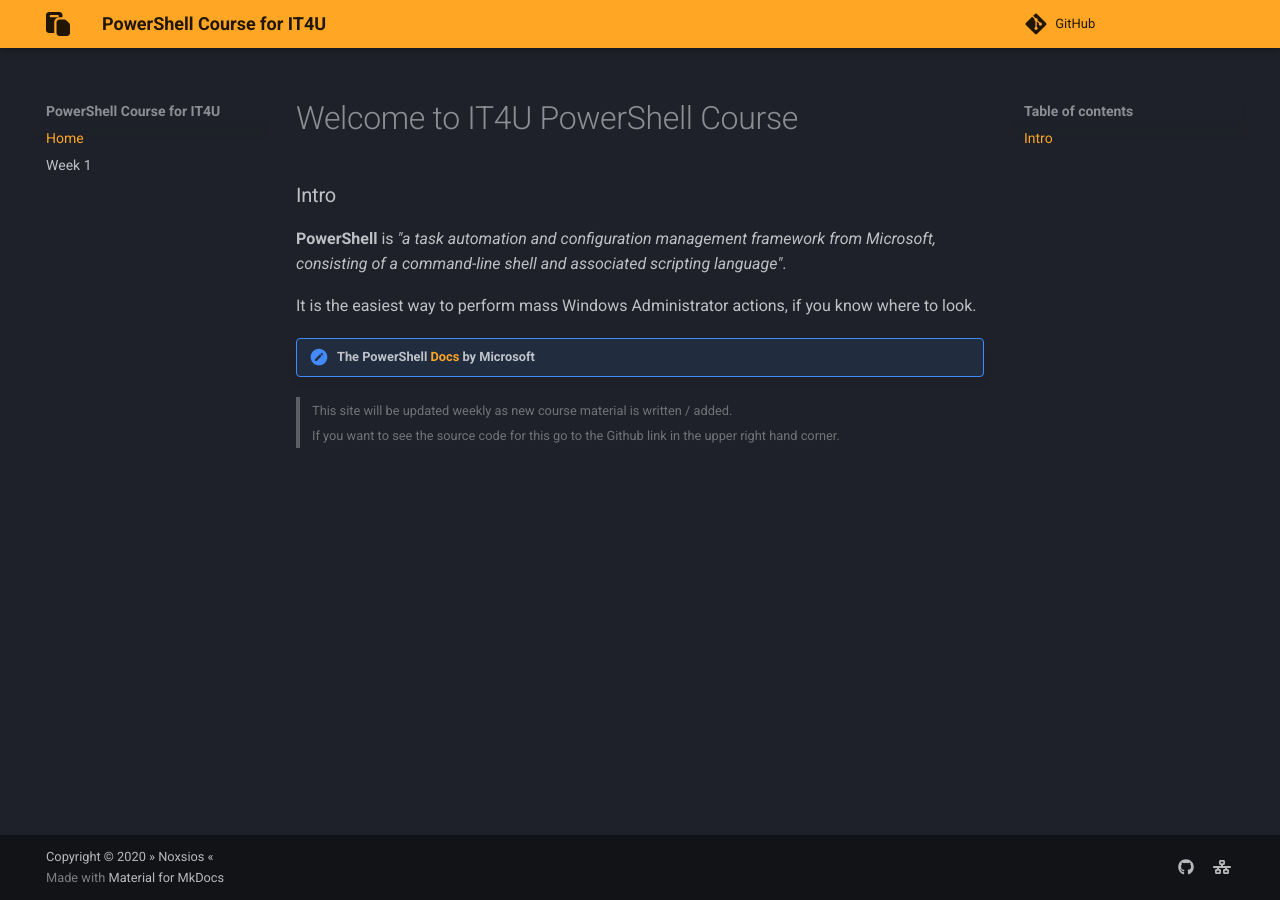
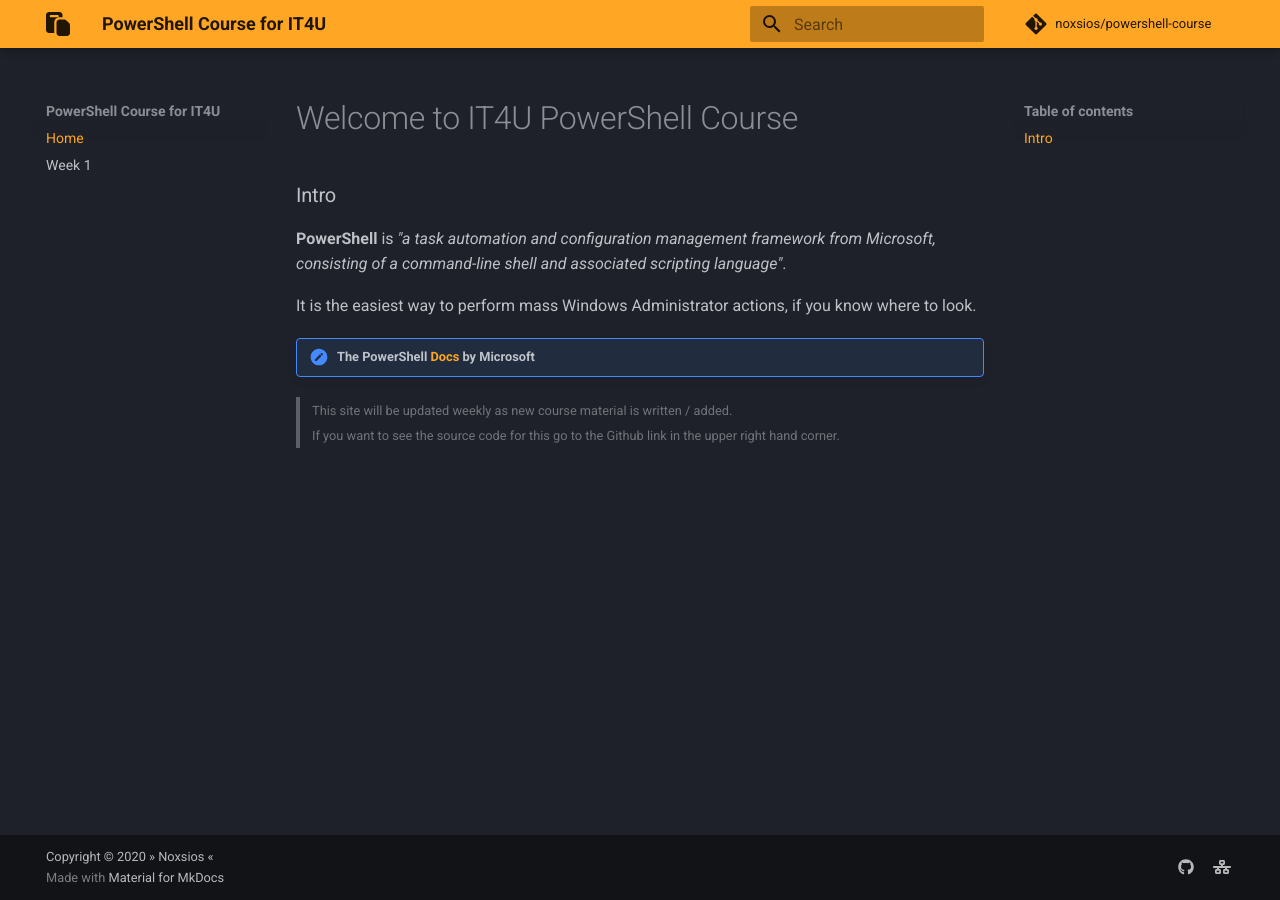
Before and after one commit to Noxsios/powershell-course, an MkDocs documentation site: the page built from docs/index.md, in a window 1280 px wide. Built offline with MkDocs 1.6.1 and Material for MkDocs 9.7.7, drawn with Linux system fonts in a browser that asks for light colours; comment, search, counter and statistics services are not loaded.

Commit message:
Updated titlebar

```diff
--- a/mkdocs.yml
+++ b/mkdocs.yml
@@ -1,6 +1,7 @@
 site_name: "PowerShell Course for IT4U"
 site_author: "Noxsios"
 repo_url: https://github.com/Noxsios/powershell-course
+repo_name: noxsios/powershell-course
 site_description: "PowerShell course written by Noxsios"
 theme:
   palette:
@@ -57,7 +58,7 @@
 plugins: # use to disable search
   - git-revision-date-localized:
       type: datetime
-#  - search
+  - search
 #    - encryptcontent:
 #        global_password: 'wordpass'
 
```
